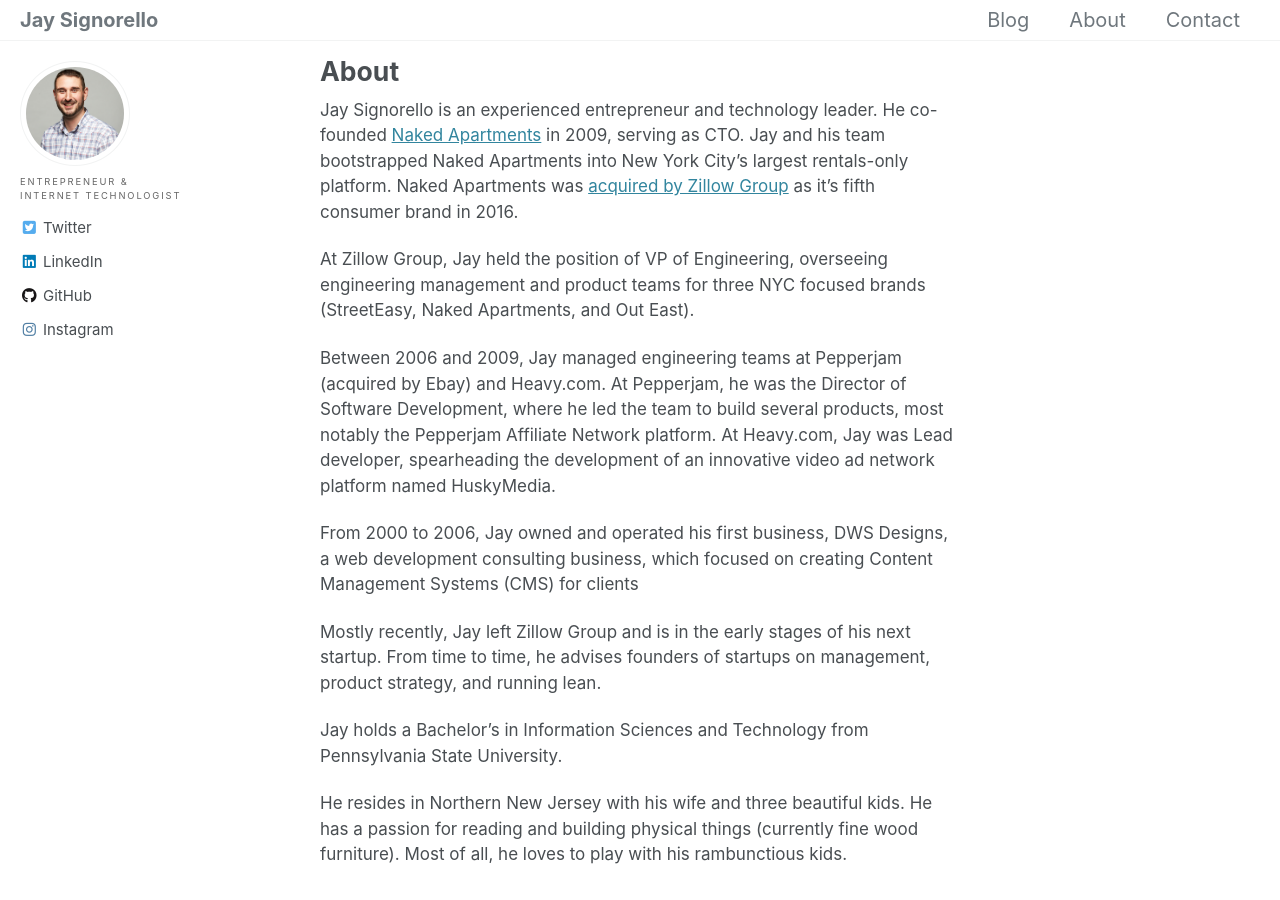
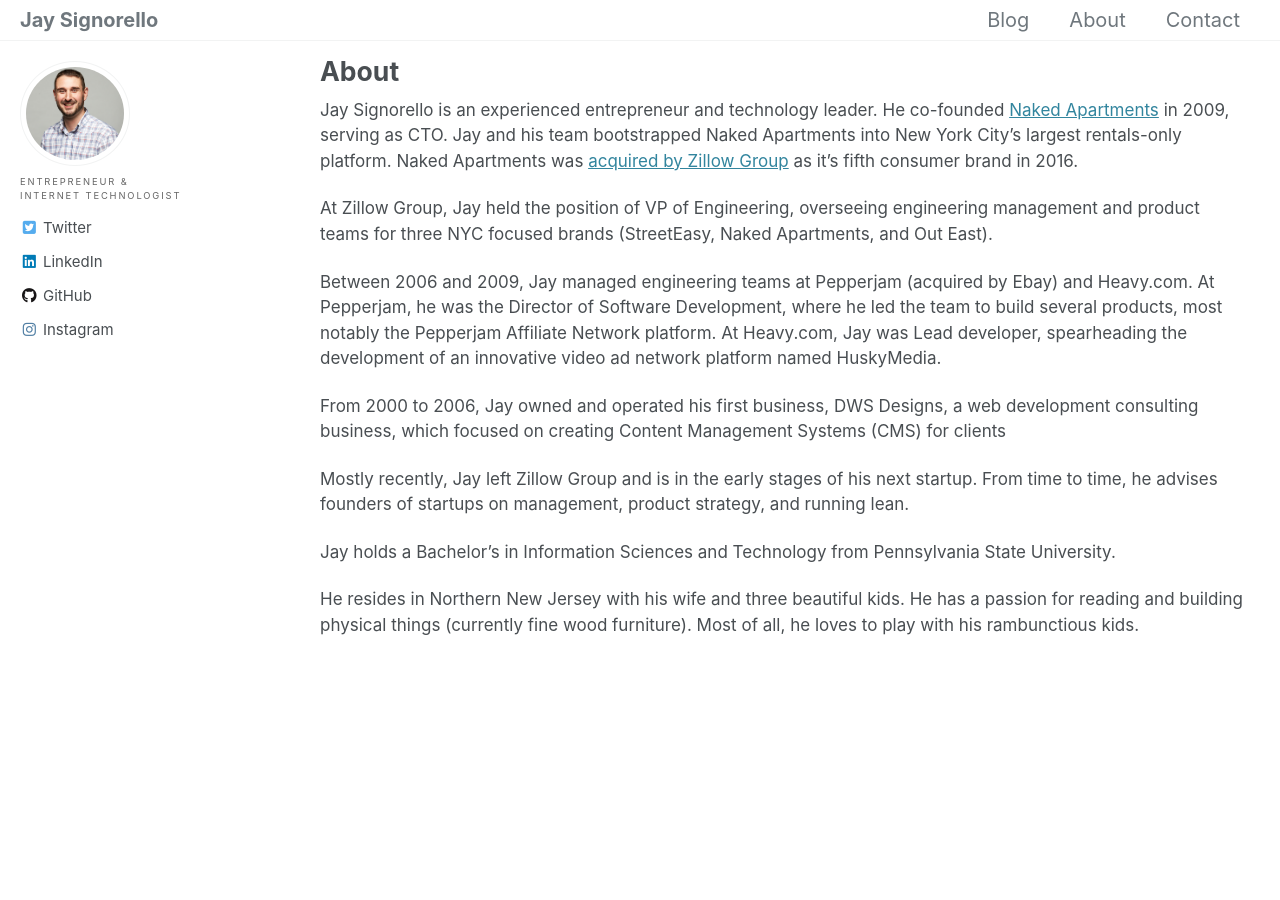
Before and after one commit to jaysignorello/jaysignorello.com, a Jekyll site: the page built from _pages/about.md, in a window 1280 px wide and 900 px high. Built offline with Jekyll 4.4.1, drawn with Linux system fonts in a browser that asks for light colours; cached includes are drawn as plain includes; nearby versions of some CDN libraries.

Commit message:
Reduce right padding on content area

```diff
--- a/assets/css/main.scss
+++ b/assets/css/main.scss
@@ -14,6 +14,10 @@
   font-size: 0.85em;
 }
 
+article.page {
+  padding-right: 10px;
+}
+
 .masthead__inner-wrap {
   padding: 0 1em;
 }
```
